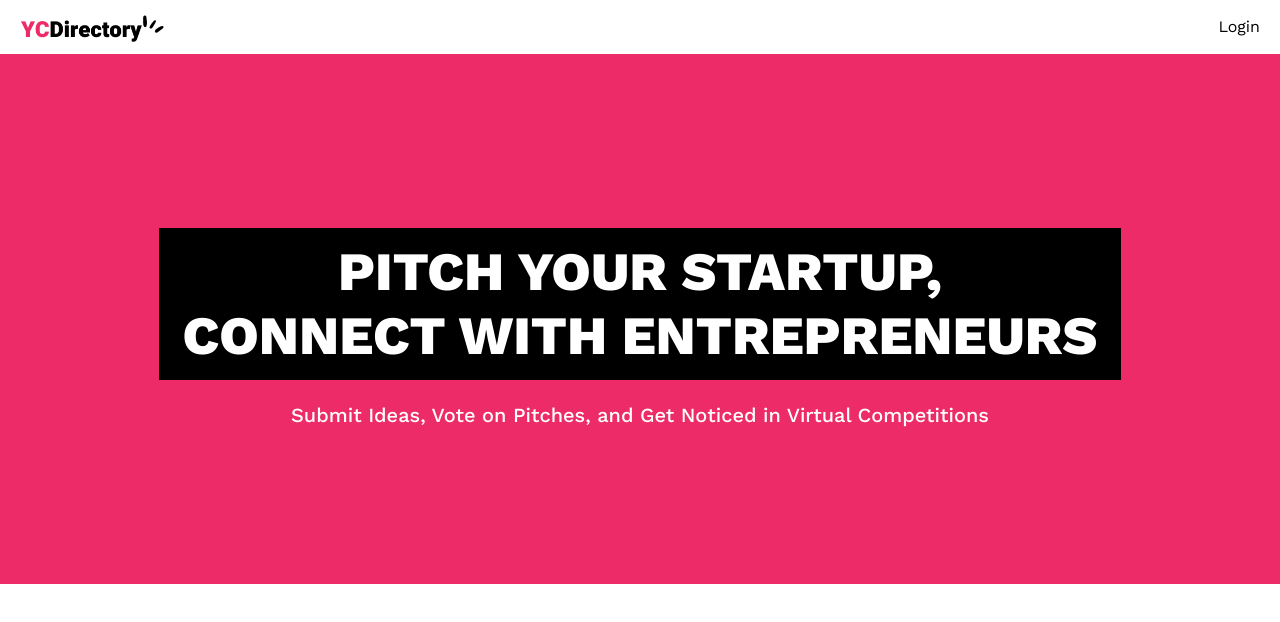
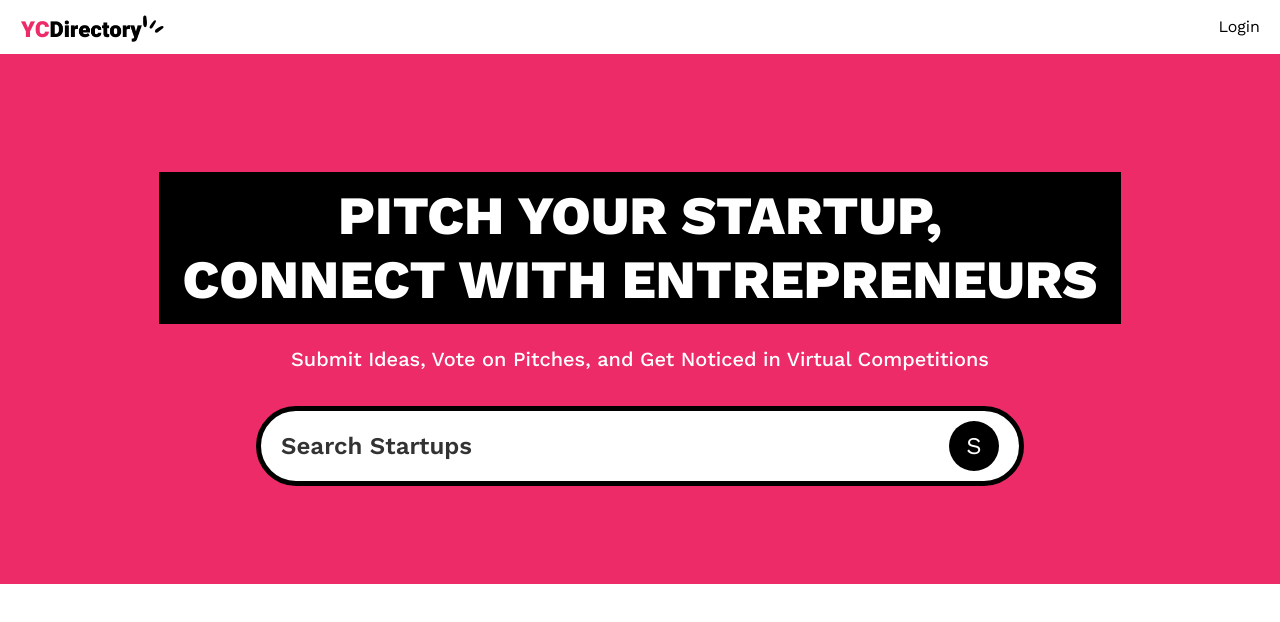
Before and after one commit to hapo-minhng/startup-app, a Next.js app: page / in a window 1280 px wide. Shown: the top 622 px of the page. Built offline with nearby package versions, Linux system fonts and the light colour scheme; no server answers.

Commit message:
implement search bar

```diff
--- a/app/(root)/page.tsx
+++ b/app/(root)/page.tsx
@@ -1,15 +1,17 @@
-import Image from "next/image";
 import Header from "../components/Header";
 
-export default function Home() {
+export default async function Home({ searchParams }: {
+  searchParams: Promise<{ query?: string }>
+}) {
+  const query = (await searchParams).query;
+
   return (
     <>
       <Header heading={
         <>
           Pitch your startup, <br />connect with entrepreneurs
         </>
-      } subHeading="Submit Ideas, Vote on Pitches, and Get Noticed in Virtual Competitions" />
-
+      } subHeading="Submit Ideas, Vote on Pitches, and Get Noticed in Virtual Competitions" query={query} />
     </>
   );
 }
--- a/app/components/Header.tsx
+++ b/app/components/Header.tsx
@@ -1,14 +1,19 @@
+import SearchForm from "./SearchForm";
+
 interface HeaderProps {
     heading: React.ReactNode;
-    subHeading: string;
+    subHeading?: string;
+    query?: string;
 }
 
-export default function Header({ heading, subHeading }: HeaderProps) {
+export default function Header({ heading, subHeading, query }: HeaderProps) {
     return (
         <section className="pink_container">
             <h1 className="heading">{heading}</h1>
 
             <p className="sub-heading !max-w-3xl">{subHeading}</p>
+
+            <SearchForm query={query} />
         </section>
     )
 }
--- /dev/null
+++ b/app/components/SearchForm.tsx
@@ -0,0 +1,23 @@
+import React from 'react'
+import Form from 'next/form'
+import SearchFormReset from './SearchFormReset';
+
+const SearchForm = ({query}: {query?: string}) => {
+    return (
+        <Form action="/" scroll={false} className='search-form'>
+            <input name='query' defaultValue="" className='search-input' placeholder='Search Startups' />
+
+            <div className='flex gap-2'>
+                {query && (
+                    <SearchFormReset />
+                )}
+
+                <button type='submit' className='search-btn text-white'>
+                    S
+                </button>
+            </div>
+        </Form>
+    )
+}
+
+export default SearchForm
--- /dev/null
+++ b/app/components/SearchFormReset.tsx
@@ -0,0 +1,22 @@
+"use client";
+
+import Link from 'next/link';
+import React from 'react'
+
+const SearchFormReset = () => {
+    const reset = () => {
+        const form = document.querySelector(".search-form") as HTMLFormElement;
+
+        if (form) form.reset();
+    }
+
+    return (
+        <button type='reset' onClick={reset}>
+            <Link href="/" className='search-btn text-white'>
+                X
+            </Link>
+        </button>
+    )
+}
+
+export default SearchFormReset
```
